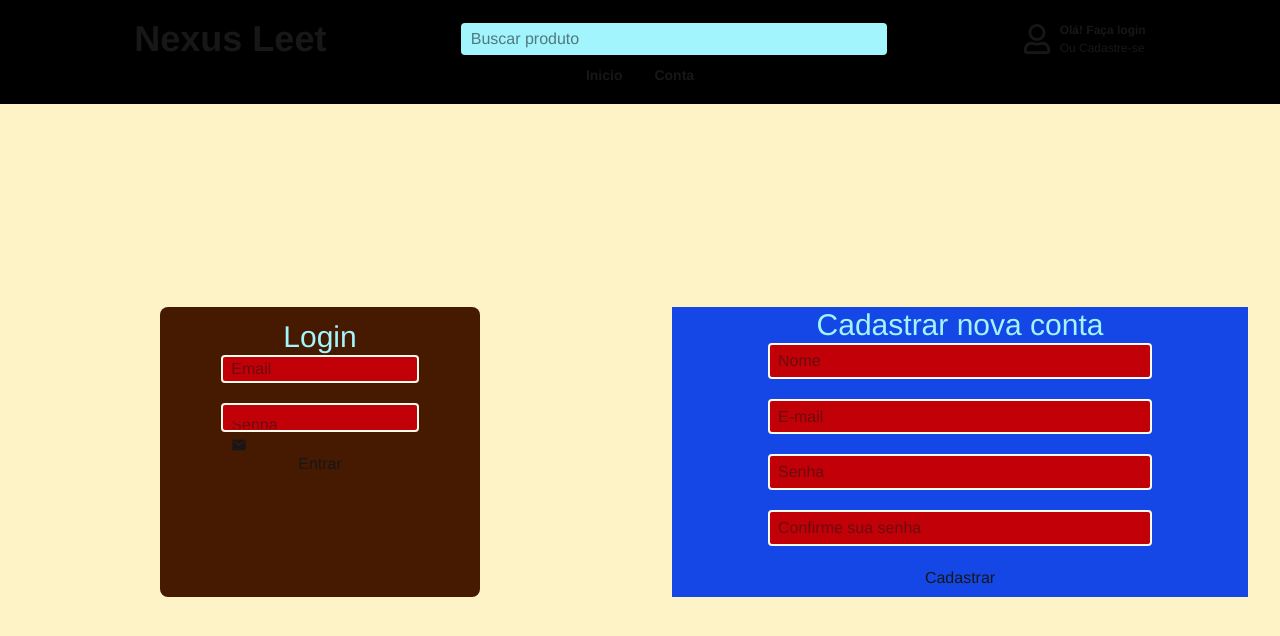
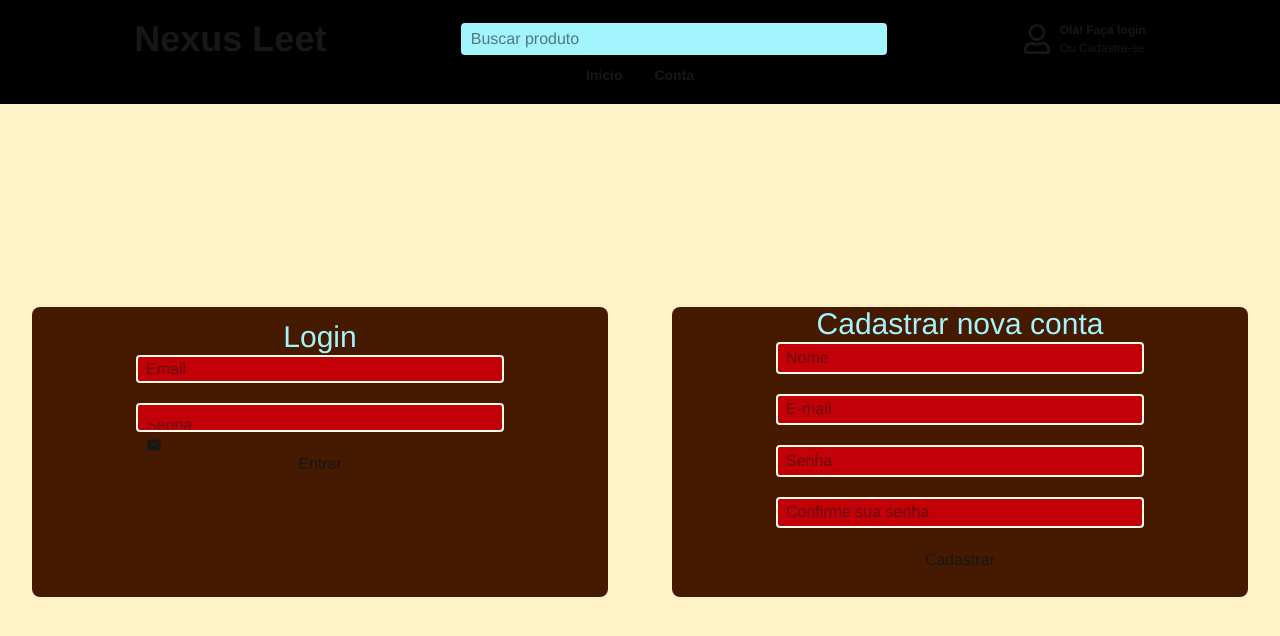
Before and after one commit to gustavocarvalho-ra/NextJs-NexusLeet, a Next.js app: page /my-account in a window 1280 px wide. Shown: the top 636 px of the page. Built offline with nearby package versions, Linux system fonts and the light colour scheme; no server answers.

Commit message:
feat: changed width form login

```diff
--- a/src/app/components/login/LoginForm.tsx
+++ b/src/app/components/login/LoginForm.tsx
@@ -29,7 +29,7 @@ export default function LoginForm() {
 
   return (
     <div className="w-full h-full bg-amber-100 flex items-center justify-center">
-      <div className="border-double rounded-lg p-3 w-1/2 bg-amber-950 h-5/12 flex flex-col justify-center">
+      <div className="border-double rounded-lg p-3 w-xl bg-amber-950 h-5/12 flex flex-col justify-center">
         <h1 className="flex justify-center text-cyan-200 text-3xl">Login</h1>
         <div className="h-full w-full">
           <form onSubmit={handleLogin} className="gap-5 flex flex-col items-center h-4/5">
--- a/src/app/components/login/RegisterForm.tsx
+++ b/src/app/components/login/RegisterForm.tsx
@@ -59,7 +59,7 @@ export default function RegisterForm() {
 
   return (
     <div className="w-full h-full bg-amber-100 flex items-center justify-center">
-      <div className="border-double w-xl bg-blue-700 h-5/12">
+      <div className="border-double rounded-lg p-3 w-xl bg-amber-950 h-5/12 flex flex-col justify-center">
         <h1 className="flex justify-center text-cyan-200 text-3xl">Cadastrar nova conta</h1>
         <div className="h-full w-full">
           <form onSubmit={handleSubmit} className="gap-5 flex flex-col items-center h-4/5">
```
